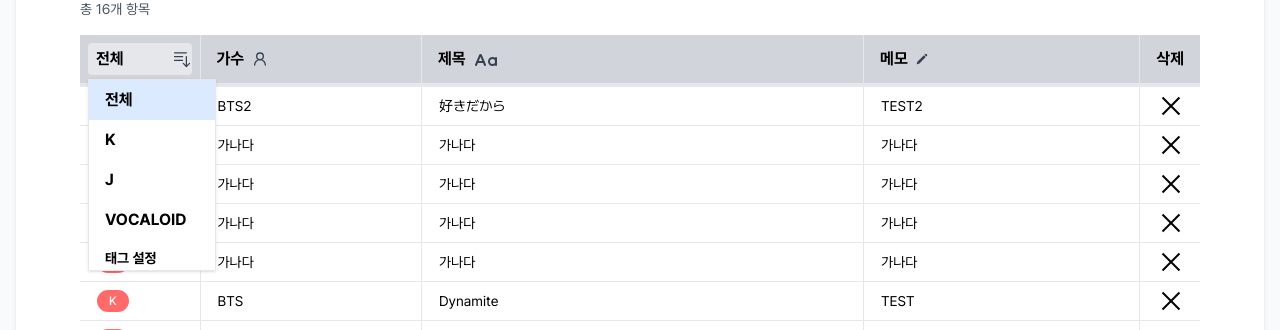
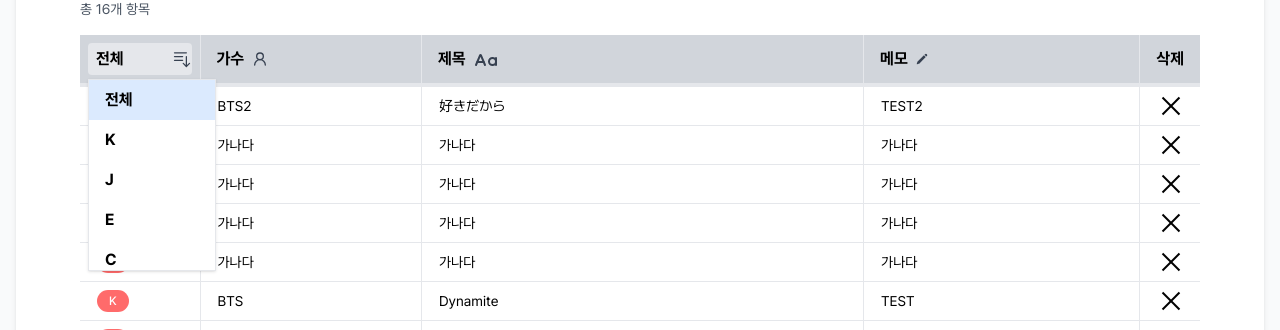
Before and after one commit to redbeanmk765/MySongBook, a Next.js app in the folder mysongbook/: page /1/sheet in a window 1280 px wide. Both pictures are taken after a click on the element "전체". Shown: the part 242-572 px from the top of the page. Built offline with nearby package versions, Linux system fonts and the light colour scheme.

Commit message:
sheet 2.9
tag button shows all tags

```diff
--- a/mysongbook/src/components/TagButton.tsx
+++ b/mysongbook/src/components/TagButton.tsx
@@ -88,7 +88,7 @@ export default function TagButton({ currentTag, tagList, onTagChange, onBlur }:
             left: `${dropdownPosition.left}px`,
           }}
         >
-          {tagList.map((tag) => {
+          {useTagColorStore.getState().getTagNames().map((tag) => {
             const color = getTagColor(tag, tagColors);
             return (
               <div key={tag} className="w-full py-2 cursor-pointer hover:bg-cyan-50/75" onClick={() => handleTagSelect(tag)}>
--- a/mysongbook/src/components/TagFilterButton.tsx
+++ b/mysongbook/src/components/TagFilterButton.tsx
@@ -63,7 +63,7 @@ export default function TagFilterButton({
           >
             전체
           </div>
-          {tagList.map(tag => (
+          {useTagColorStore.getState().getTagNames().map(tag => (
             <div
               key={tag}
               className={`px-4 py-2 cursor-pointer hover:bg-gray-100 ${selectedTag === tag ? "bg-blue-100" : ""}`}
--- a/mysongbook/src/stores/tagColorStore.ts
+++ b/mysongbook/src/stores/tagColorStore.ts
@@ -23,6 +23,7 @@ interface TagColorStore {
   setTagColor: (tag: string, color: Partial<Omit<TagColor, 'tag'>>) => void;
   setTagColors: (colors: TagColorMap) => void;
   renameTag: (oldTag: string, newTag: string) => void
+  getTagNames: () => string[];
 }
 
 export const useTagColorStore = create<TagColorStore>((set, get) => ({
@@ -53,4 +54,6 @@ export const useTagColorStore = create<TagColorStore>((set, get) => ({
     delete newTagColors[oldTag];
     set({ tagColors: newTagColors });
   },
+
+  getTagNames: () => Object.keys(get().tagColors).filter(tag => tag !== 'default'),
 }));
```
